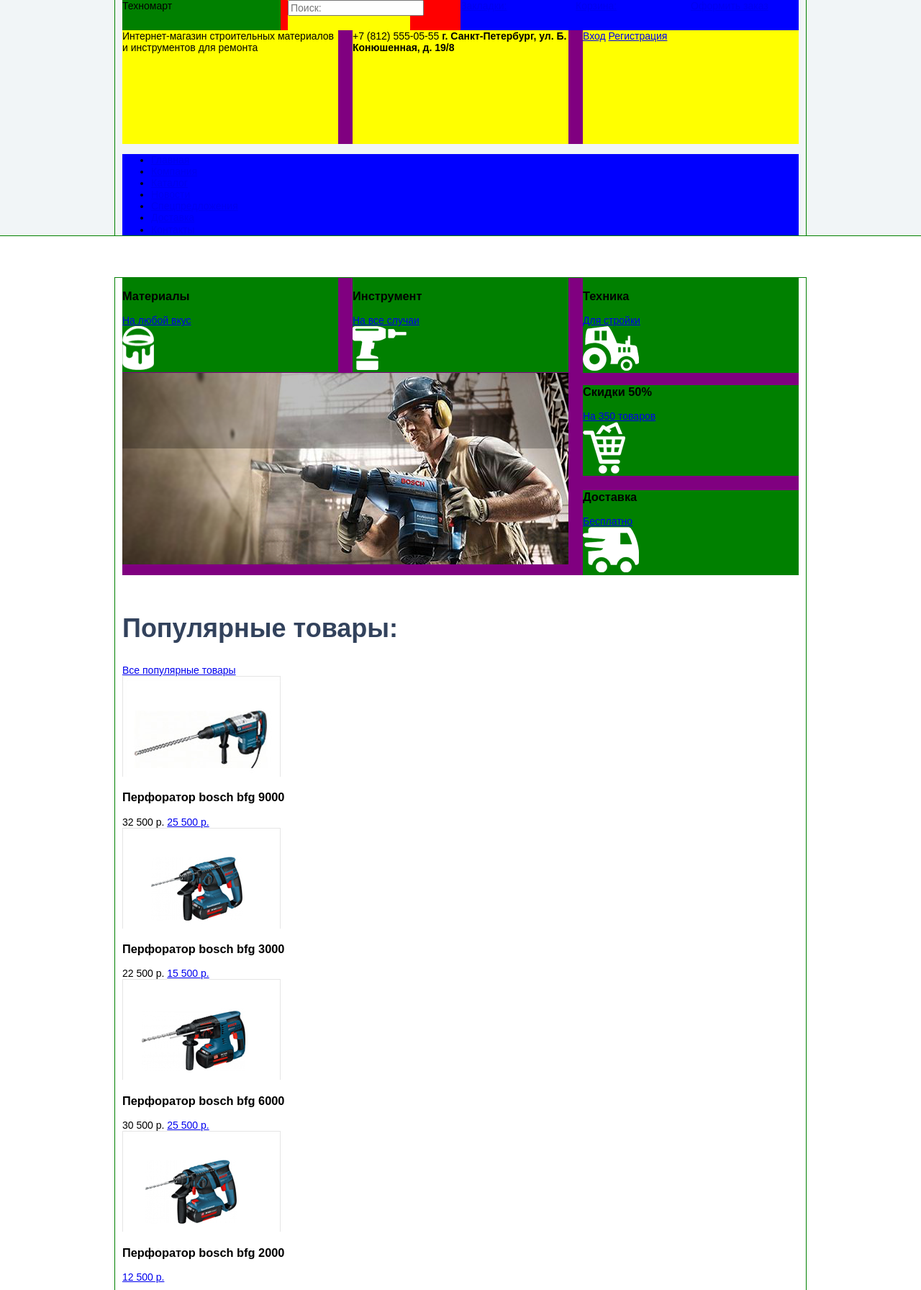
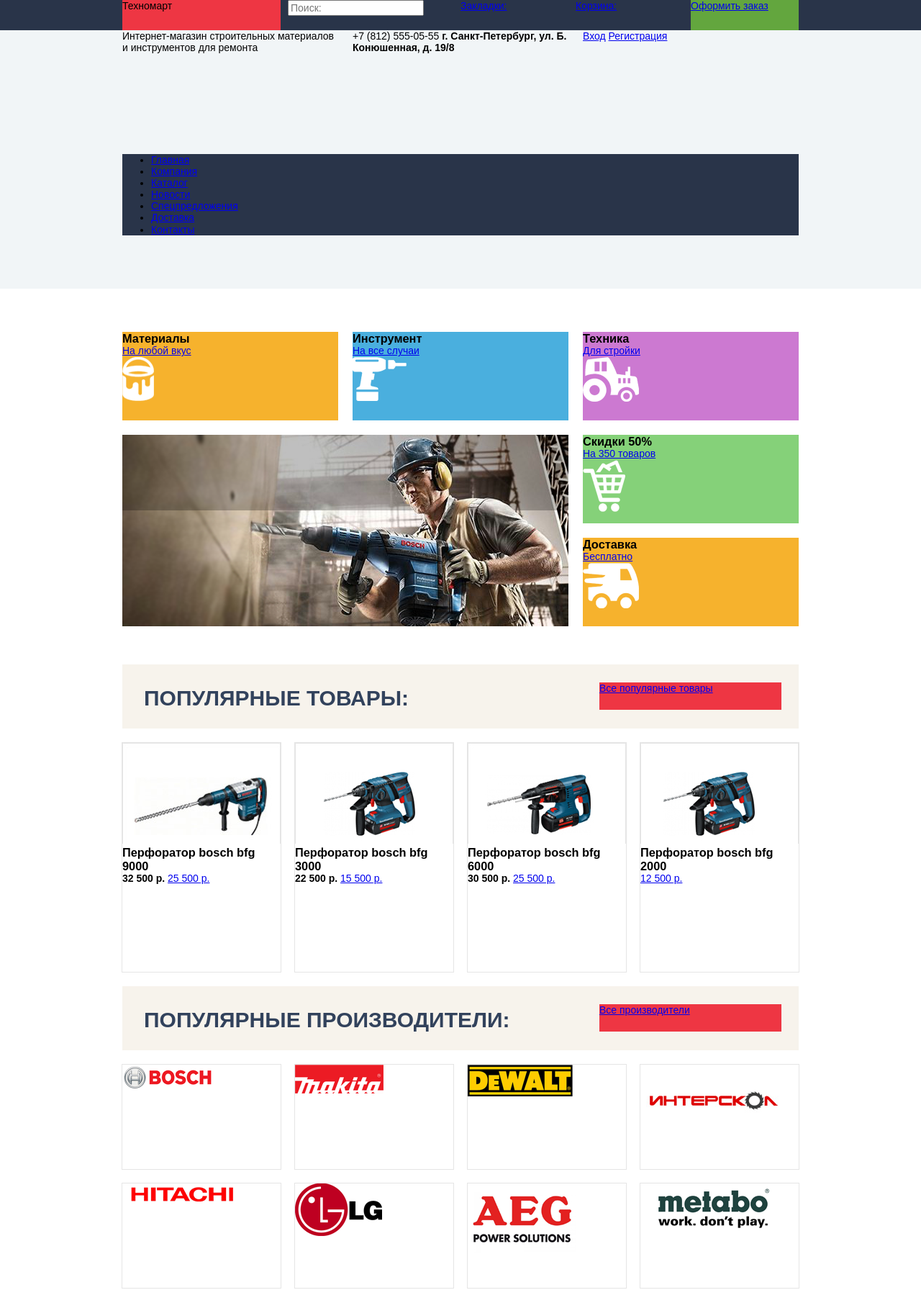
Before and after one commit to katerinkaivanova/259949-technomart, a plain HTML site: page index.html in a window 1280 px wide. Shown: the top 1792 px of the page at 72% size. Drawn offline with nearby package versions, Linux system fonts and the light colour scheme.

Commit message:
index grid changed

```diff
--- a/css/style.css
+++ b/css/style.css
@@ -14,20 +14,24 @@
     font-style: italic;
     font-weight: lighter;
     color: #ee3643;
+    margin: 0px;
 }
 
 h2 {
-    font-size: 36px;
+    font-size: 30px;
     color: #32425c;
+    margin: 0px;
+    text-transform: uppercase;
 }
 
-header {
-    background: #f1f5f7;
-    margin-bottom: 59px;
+h3 {
+    margin: 0px;
 }
 
-.main-header {
-    outline: 1px solid green; !--временно
+.clearfix::after {
+    content: "";
+    display: table;
+    clear: both;
 }
 
 .container {
@@ -35,12 +39,19 @@
     margin: 0 auto;
     padding-left: 10px;
     padding-right: 10px;
-    outline: 1px solid green; !--временно
+}
+
+header {
+    background: #f1f5f7;
+}
+
+.main-header {
+    padding-bottom: 60px;
 }
 
 .header-top {
+    background: #293449;
     min-height: 42px;
-    background-color: red; !--временно
 }
 
 .header-top .index-logo {
@@ -48,21 +59,19 @@
     width: 220px;
     min-height: 42px;
     margin-right: 10px;
-    background-color: green; !--временно
+    background: #ee3643;
 }
 
 .header-top .search {
     float:left;
     width: 170px;
     min-height: 42px;
-    background-color: yellow; !--временно
 }
 
 .header-top .shop-block {
     float: right;
     width: 470px;
     min-height: 42px;
-    background-color: blue; !--временно
 }
 
 .header-top .shop-block .link {
@@ -78,11 +87,12 @@
 
 .bookmarks {}
 .cart {}
-.place-order {}
+.place-order {
+    background: #63a63e;
+}
 
 .header-middle {
     min-height: 158px;
-    background-color: purple; !--временно
 }
 
 .header-middle .site-info {
@@ -90,7 +100,6 @@
     width: 300px;
     min-height: 158px;
     margin-right: 20px;
-    background-color: yellow;   !--временно
 }
 
 .header-middle .contacts-header {
@@ -98,81 +107,220 @@
     width: 300px;
     min-height: 158px;
     margin-right: 20px;
-    background-color: yellow;   !--временно
 }
 
 .header-middle .user-block {
     float: right;
     width: 300px;
     min-height: 158px;
-    background-color: yellow;   !--временно
+}
+
+.header-bottom {
+    background: #293449;
 }
 
 nav {
     min-height: 55px;
-    background-color: blue; !--временно
 }
 
-.promo {
-    background-color: purple;
-    min-height: 409px;
+.main-indent {
+    padding-top: 60px;
 }
 
-.promo-top {
-    margin-bottom: 20px;
+.category {
+    min-height: 408px;
+    margin-bottom: 53px;
 }
 
-.category-top {
+.category-item {
     float: left;
     width: 300px;
     min-height: 123px;
     margin-right: 20px;
-
-    background-color: green;
+    margin-bottom: 20px;
+    background: #f6b22d;
 }
 
-.category-top:last-child {
+.category-item:nth-child(n+3) {
     margin-right: 0;
 }
 
-
-
-.materials {
+.category-item:last-child {
+    margin-bottom: 0;
 }
 
-.tool {
+.category-blue {
+    background: #4aafde;
 }
 
-.technics {
+.category-lilac {
+    background: #cc79d1;
 }
 
-.promo-bottom {
-    margin-bottom: 53px;
+.category-green {
+    background: #85d179;
 }
 
 .slider-item {
     float: left;
     width: 620px;
-    min-height: 266px;
+    height: 266px;
     margin-right: 20px;
+    margin-bottom: 0px;
 }
 
-.promo-bottom-right {
+.popular-product {
+    margin-bottom: 20px;
+}
+
+.heading-block {
+    background: #f7f3ec;
+    min-height: 89px;
+    margin-bottom: 20px
+}
+
+.heading-title {
+    float: left;
+    margin-top: 30px;
+    margin-left: 30px;
+}
+
+.btn {
+    height: 38px;
+}
+
+.btn-red {
+    background: #ee3643;
+}
+
+.heading-block .btn {
+    width: 253px;
     float: right;
+    margin-top: 25px;
+    margin-bottom: 25px;
+    margin-right: 24px;
+}
+
+.product-list {
+    float: left;
+    min-height: 318px;
+    width: 220px;
+    margin-right: 20px;
+    outline: 1px solid #e5e5e5;
+}
+
+.product-list:last-child {
+    margin-right: 0;
+}
+
+.brand-list {
+    margin-bottom: 86px;
+}
+
+.btn-brand {
+    float: left;
+    min-height: 145px;
+    width: 220px;
+    margin-right: 20px;
+    outline: 1px solid #e5e5e5;
+}
+
+.btn-brand:nth-child(-n+4) {
+    margin-bottom: 20px;
+}
+
+.btn-brand:nth-child(4n) {
+    margin-right: 0;
+}
+
+.services-block {
+    min-height: 522px;
+    background: #f2f6f8;
+}
+
+.services-top {
+    padding-top: 68px;
+}
+
+.services-bottom {}
+
+.services-menu {
+    float: left;
+    margin-right: 60px;
+    width: 240px;
+}
+
+.services-info {
+    float:left;
+}
+
+.services-info-title {}
+
+.services-info-text {
+    width: 320px;
+}
+
+.index-content {
+    padding-top: 80px;
+    padding-bottom: 86px;
+}
+
+.index-content-right {
+    float: left;
+    margin-right: 60px;
+    width: 560px;
+}
+
+.index-content-left {
+    float: left;
+    width: 320px;
+}
+
+.main-footer {}
+
+.footer-top {
+    background: #32425c;
+}
+
+.footer-top-left {
+    float: left;
+    width: 380px;
+}
+
+.footer-top-right {
+    float: right;
+    width: 550px;
+}
+
+.footer-bottom {
+    background: #293449;
+}
+
+.footer-copyright {
+    float: left;
+    margin-right: 80px;
     width: 300px;
 }
 
-.promo-bottom-right .sale {
-    margin-bottom: 20px;
-    background-color: green;
+.footer-social {
+    float: left;
+    margin-right: 80px;
+    width: 160px;
 }
 
-.promo-bottom-right .delivery {
-    background-color: green;
+.footer-info {
+    float: right;
+    width: 320px;
 }
 
-.promo-bottom::after {
-    content: "";
-    display: table;
-    clear: both;
+.footer-feedback {
+    float: left;
+    margin-left: 10px;
+    width:150px;
 }
+
+.footer-developer {
+    float: left;
+    margin-left: 10px;
+    width:150px;
+}
--- a/index.html
+++ b/index.html
@@ -10,10 +10,8 @@
 
 	<body>
     	<header class="main-header">
-
+		   	<div class="header-top">
 		    	<div class="container">
-
-		    	<div class="header-top">
 	          		<div class="index-logo"> <!-- логотип без ссылки -->
 	            		Техномарт
 	          		</div>
@@ -28,7 +26,9 @@
 						<a class="link place-order" href="#">Оформить заказ</a>
 			  		</div>
 				</div>
+			</div>
 
+			<div class="container">
 				<div class="header-middle">
 				 	<div class="site-info">
 				    	Интернет-магазин строительных материалов и инструментов для ремонта
@@ -45,6 +45,7 @@
 				  	</div>
 				</div>
 
+				<div class="header-bottom">
 			        <nav class="main-navigation">
 					  	<ul>
 					    	<li>
@@ -71,13 +72,13 @@
 					  	</ul>
 				    </nav>
 			    </div>
+	 		</div>
 		</header>
 
-		<main class="container">
-
-		 	<div class="promo">
-		 		<div class="promo-top">
-			 		<div class="category-top materials new">
+		<main class="main-indent">
+			<div class="container">
+			 	<div class="category clearfix">
+			 		<div class="category-item new">
 				 		<div class="category-content">
 			              	<h3 class="category-title">Материалы</h3>
 			              	<a class="btn category" href="#">На любой вкус</a>
@@ -87,7 +88,7 @@
 						</div>
 					</div>
 
-					<div class="category-top tool">
+					<div class="category-item category-blue">
 						<div class="category-content">
 			            	<h3 class="category-title">Инструмент</h3>
 			            	<a class="btn category" href="#">На все случаи</a>
@@ -97,7 +98,7 @@
 						</div>
 					</div>
 
-					<div class="category-top technics">
+					<div class="category-item category-lilac">
 						<div class="category-content">
 			            	<h3 class="category-title">Техника</h3>
 			            	<a class="btn category" href="#">Для стройки</a>
@@ -106,11 +107,10 @@
 							<img src="img/category-traсtor.png" width="" height="" alt="Техника">
 						</div>
 					</div>
-				</div>
 
-				<div class="promo-bottom">
+
 					<div class="slider-item">
-						<img src="img/builder-one.png" width="" height="" alt="Перфораторы">
+						<img src="img/builder-one.png" width="" height="266" alt="Перфораторы">
 						<!--
 						<div class="slider-content">
 							<h2 class="slider-title">Перфораторы</h2>
@@ -122,8 +122,7 @@
 						<a class="btn" href="">Открыть каталог</a> -->
 					</div>
 
-					<div class="promo-bottom-right">
-						<div class="category-bottom sale">
+					<div class="category-item category-green">
 						<div class="category-content">
 		            		<h3 class="category-title">Скидки 50%</h3>
 		            		<a class="btn category" href="#">На 350 товаров</a>
@@ -133,7 +132,7 @@
 						</div>
 					</div>
 
-						<div class="category-bottom delivery">
+					<div class="category-item">
 						<div class="category-content">
 		            		<h3 class="category-title">Доставка</h3>
 		            		<a class="btn category" href="#">Бесплатно</a>
@@ -143,51 +142,49 @@
 						</div>
 					</div>
 				</div>
-				</div>
+
+				<div class="popular-product clearfix">
+					<div class="heading-block">
+					 	<h2 class="heading-title">Популярные товары:</h2>
+					  	<a class="btn btn-red" href="#">Все популярные товары</a>
 					</div>
 
-			<div class="popular-catalog">
-				<div class="popular-content">
-				 	<h2 class="popular-title">Популярные товары:</h2>
-				  	<a class="btn" href="#">Все популярные товары</a>
-				</div>
-
-			    <article class="catalog-item">
+				    <article class="product-list">
 		       	      	<img src="img/b9000.jpg" width="220" height="140" alt="Перфоратор bosch bfg 9000">
-	      	    	<h3 class="catalog-item-title">Перфоратор bosch bfg 9000</h3>
-	      	    	<span class="old-price">32 500 р.</span>
+		      	    	<h3 class="product-title">Перфоратор bosch bfg 9000</h3>
+		      	    	<b class="old-price">32 500 р.</b>
 		      	    	<a class="btn get-item" href="#">25 500 р.</a>
 				  	</article>
 
 
-			    <article class="catalog-item">
+				    <article class="product-list">
 		       	    	<img src="img/b3000.jpg" width="220" height="140" alt="Перфоратор bosch bfg 3000">
-	      	    	<h3 class="catalog-item-title">Перфоратор bosch bfg 3000</h3>
-	      	    	<span class="old-price">22 500 р.</span>
+		      	    	<h3 class="product-title">Перфоратор bosch bfg 3000</h3>
+		      	    	<b class="old-price">22 500 р.</b>
 		      	    	<a class="btn get-item" href="#">15 500 р.</a>
 				  	</article>
 
-			  	<article class="catalog-item">
+				  	<article class="product-list">
 		       	    	<img src="img/b6000.jpg" width="220" height="140" alt="Перфоратор bosch bfg 6000">
-	      	    	<h3 class="catalog-item-title">Перфоратор bosch bfg 6000</h3>
-	      	    	<span class="old-price">30 500 р.</span>
+		      	    	<h3 class="product-title">Перфоратор bosch bfg 6000</h3>
+		      	    	<b class="old-price">30 500 р.</b>
 		      	    	<a class="btn get-item" href="#">25 500 р.</a>
 				  	</article>
 
-			  	<article class="catalog-item new">
+				  	<article class="product-list new">
 		       	    	<img src="img/b2000.jpg" width="220" height="140" alt="Перфоратор bosch bfg 2000">
-	      	    	<h3 class="popular-item-title">Перфоратор bosch bfg 2000</h3>
+		      	    	<h3 class="product-title">Перфоратор bosch bfg 2000</h3>
 		      	    	<a class="btn get-item" href="#">12 500 р.</a>
 				  	</article>
 				</div>
 
-			<div class="brand">
-				<div class="brand-content">
-			  		<h2 class="brand-title">Популярные производители:</h2>
-			  		<a class="btn" href="#">Все производители</a>
+				<div class="popular brand">
+					<div class="heading-block clearfix">
+				  		<h2 class="heading-title">Популярные производители:</h2>
+				  		<a class="btn btn-red" href="#">Все производители</a>
 					</div>
 
-				<div class="popular-brand">
+					<div class="brand-list clearfix">
 			       	  	<a class="btn-brand" href="#"><img src="img/brand-bosch.png" width="" height="" alt="BOSCH"></a>
 					  	<a class="btn-brand" href="#"><img src="img/brand-makita.png" width="" height="" alt="Makita"></a>
 					  	<a class="btn-brand" href="#"><img src="img/brand-dewalt.png" width="" height="" alt="DeWALT"></a>
@@ -198,28 +195,35 @@
 					  	<a class="btn-brand" href="#"><img src="img/brand-metabo.png" width="" height="" alt="metabo"></a>
 					</div>
 				</div>
-
-			<div class="slider-services">
-			  	<div class="slider-services-top">
-			    	<h2 class="slider-services-title">Сервисы</h2>
-			    	<p>Хороший интернет-магазин отличается от плохого не только ценами! Мы стараемся изо всех сил, чтобы сделать ваши покупками приятными.</p>
 			</div>
 
-				<div class="slider-services-bottom">
+			<div class="services-block">
+				<div class="container">
+				  	<div class="services-top">
+				    	<h2 class="services-title">Сервисы</h2>
+				    	<p>
+				    		Хороший интернет-магазин отличается от плохого не только ценами!<br>
+				    		Мы стараемся изо всех сил, чтобы сделать ваши покупками приятными.
+				    	</p>
+				  	</div>
+
+					<div class="services-bottom clearfix">
 						<ul class="services-menu">
 							<li>Доставка</li>
 							<li><a href="#">Гарантия</a></li>
 							<li><a href="#">Кредит</a></li>
 						</ul>
 
-			  		<div class="delivery-info">
-			    		<h2 class="delivery-info-title">Доставка</h2>
-						<p>Мы с удовольствием доставим ваш товар прямо к вашему подъезду совершенно бесплатно! Ведь мы неплохо заработаем, поднимая его на ваш этаж!</p>
+				  		<div class="services-info">
+				    		<b class="services-info-title">Доставка</b>
+							<p class="services-info-text">Мы с удовольствием доставим ваш товар прямо к вашему подъезду совершенно бесплатно!<br> Ведь мы неплохо заработаем,<br> поднимая его на ваш этаж!</p>
+				  		</div>
 				  	</div>
 				</div>
 			</div>
 
-			<div class="index-content">
+			<div class="container">
+				<div class="index-content clearfix">
 				  	<div class="index-content-right">
 				    	<h2 class="index-content-title">Компания «техномарт»</h2>
 						<p>Настоящий мужской шоппинг начинается здесь! Огромный выбор товаров для ремонта и строительства не оставит равнодушными любителей сэкономить на гастарбайтерах.</p>
@@ -231,7 +235,7 @@
 					  		<li>ЖелДорЭкспедиция</li>
 						</ul>
 
-					<a class="btn" href="#">Подробнее о компании</a>
+						<a class="btn btn-red" href="#">Подробнее о компании</a>
 				  	</div>
 
 				  	<div class="index-content-left">
@@ -243,15 +247,16 @@
 					  		<img src="img/map.png" alt="Как проехать" width="" height="">
 						</div>
 
-					<a class="btn" href="#">Заблудились? Напишите нам!</a>
+						<a class="btn btn-red" href="#">Заблудились? Напишите нам!</a>
+				  	</div>
 				</div>
 			</div>
 		</main>
 
   		<footer class="main-footer">
+
+  			<div class="footer-top clearfix">
   				<div class="container">
-
-      			<div class="footer-top">
 	      			<div class="footer-top-left">
 		          		<div class="footer-logo"> <!-- логотип без ссылки -->
 		            		Техномарт
@@ -282,6 +287,7 @@
 				          	</ul>
 				        </nav>
 
+				        <div class="category-menu">
 					       	<ul class="footer-category">
 					        	<li>
 					        		<a href="#">Материалы</a>
@@ -298,8 +304,11 @@
 					        </ul>
 					    </div>
 	        		</div>
+	        	</div>
+        	</div>
 
-        		<div class="footer-bottom">
+    		<div class="footer-bottom clearfix">
+    			<div class="container">
 	      			<div class="footer-copyright">
 	        			<p>
 	        				&#169 2010-2017 Компания «Техномарт»
@@ -313,13 +322,13 @@
 			            <a class="social-btn social-btn-inst" href="#">IG</a>
 			        </div>
 
-			        <div class="footer-info">
+			        <div class="footer-info clearfix">
 	    				<div class="footer-feedback">
 	      					<p>Обратная связь:</p>
 	        				<a href="mailto:mail@htmlacademy.ru">mail@htmlacademy.ru</a>
 	      				</div>
 
-			        	<div class="footer-copyright">
+			        	<div class="footer-developer">
 			          		<p>Разработано-</p>
 			          		<a href="https://htmlacademy.ru">HTML Academy</a>
 			        	</div>
```
Lines whose indentation alone changed are shown as unchanged.
